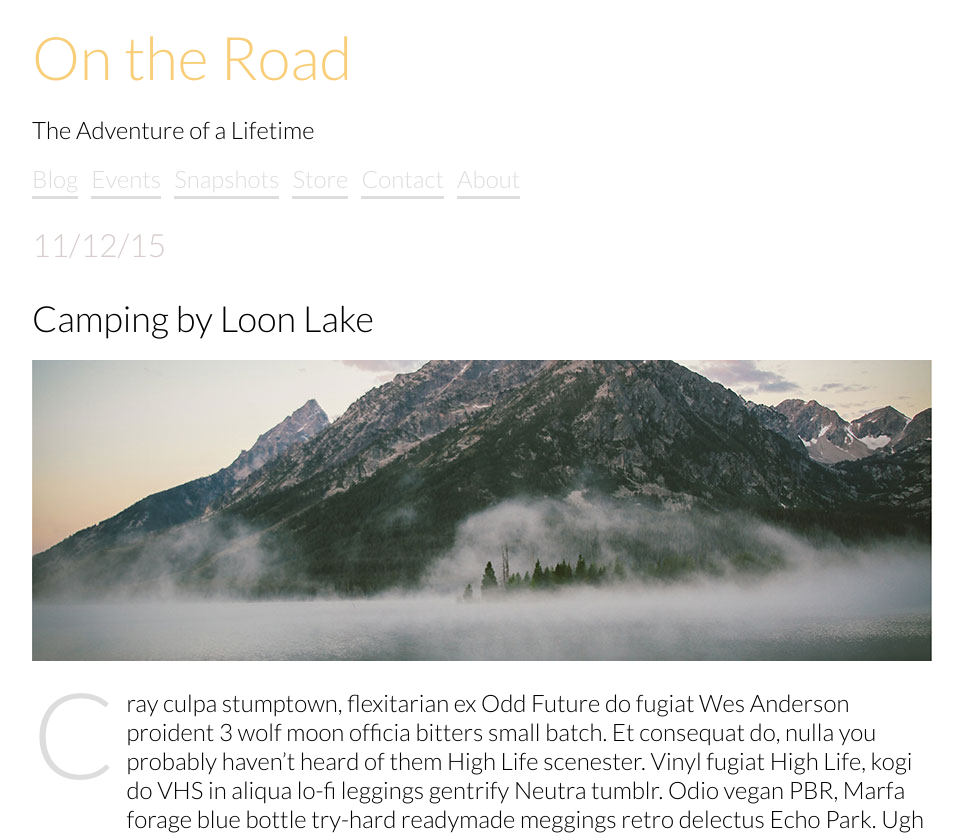
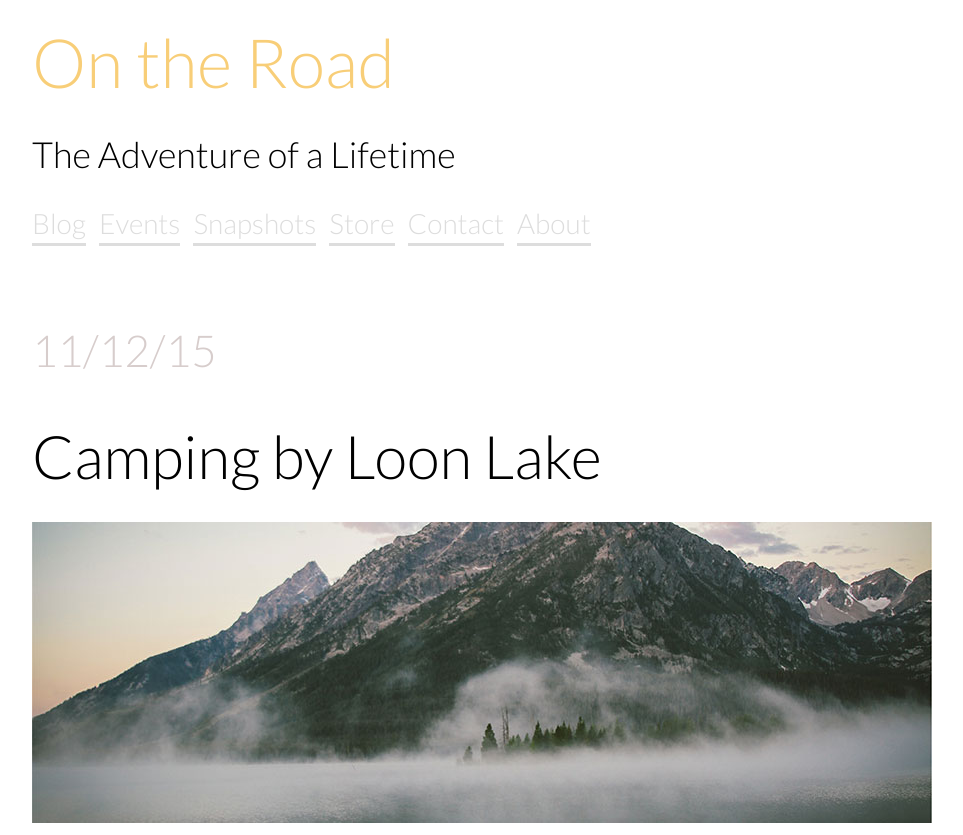
Before and after one commit to Sollix/on_the_road, a plain HTML site: page index.html in a window 1280 px wide. Shown: the top 835 px of the page, without its empty margins (158-1121 px from the left). Drawn offline with Linux system fonts and the light colour scheme.

Commit message:
Altered font-sizes to match the comp. Added padding to the bottom of each section

```diff
--- a/css/style.css
+++ b/css/style.css
@@ -7,6 +7,7 @@ body, header, article {
 article, header {
 	max-width: 900px;
 	margin: auto;
+	padding-bottom: 40px;
 }
 
 h1, h2, h3, h4, a, p, nav {
@@ -16,12 +17,16 @@ h1, h2, h3, h4, a, p, nav {
 h1 a {
 	color: #f8ce78;
 	text-decoration: none;
-	font-size: 60px;
+	font-size: 68px;
+}
+
+h2 {
+	font-size: 36px;
 }
 
 nav a {
 	color: #dddddd;
-	font-size: 24px;
+	font-size: 28px;
 	margin: 0px 10px 10px 0px;
 	text-decoration: none;
 	padding-bottom: 3px;
@@ -31,12 +36,12 @@ nav a {
 h2 a {
 	color: #000000;
 	text-decoration: none;
-	font-size: 36px;
+	font-size: 60px;
 }
 
 /*this is a pseudo-element*/
 p::first-letter {
-	font-size: 120px;
+	font-size: 128px;
 	color: #dddddd;
 	float: left;
 	margin: -27px 10px 10px 0px;
@@ -50,7 +55,7 @@ p {
 
 h3 {
 	color: #d7cdcc;
-	font-size: 32px;
+	font-size: 44px;
 }
 
 h4 a {
```
